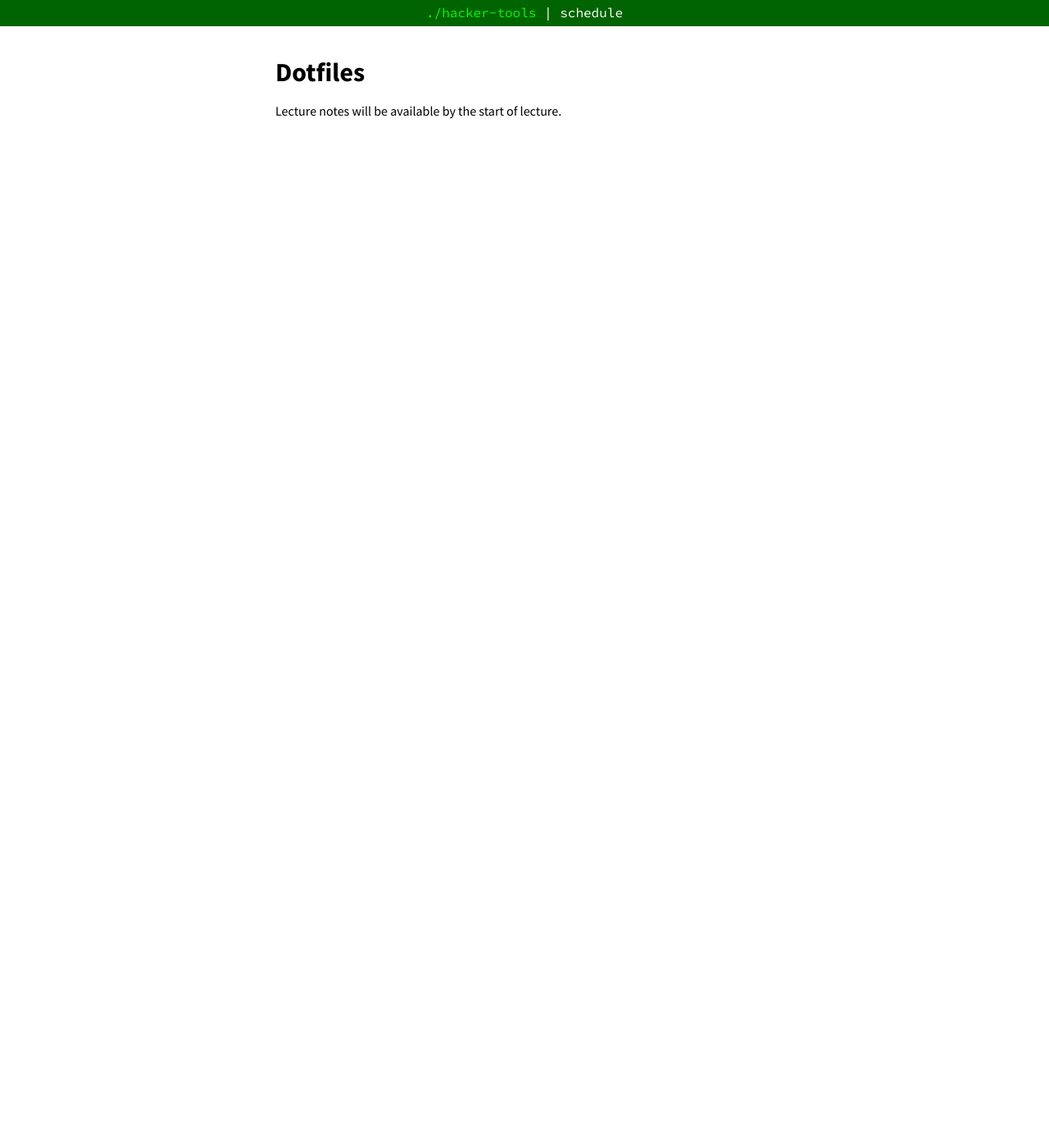
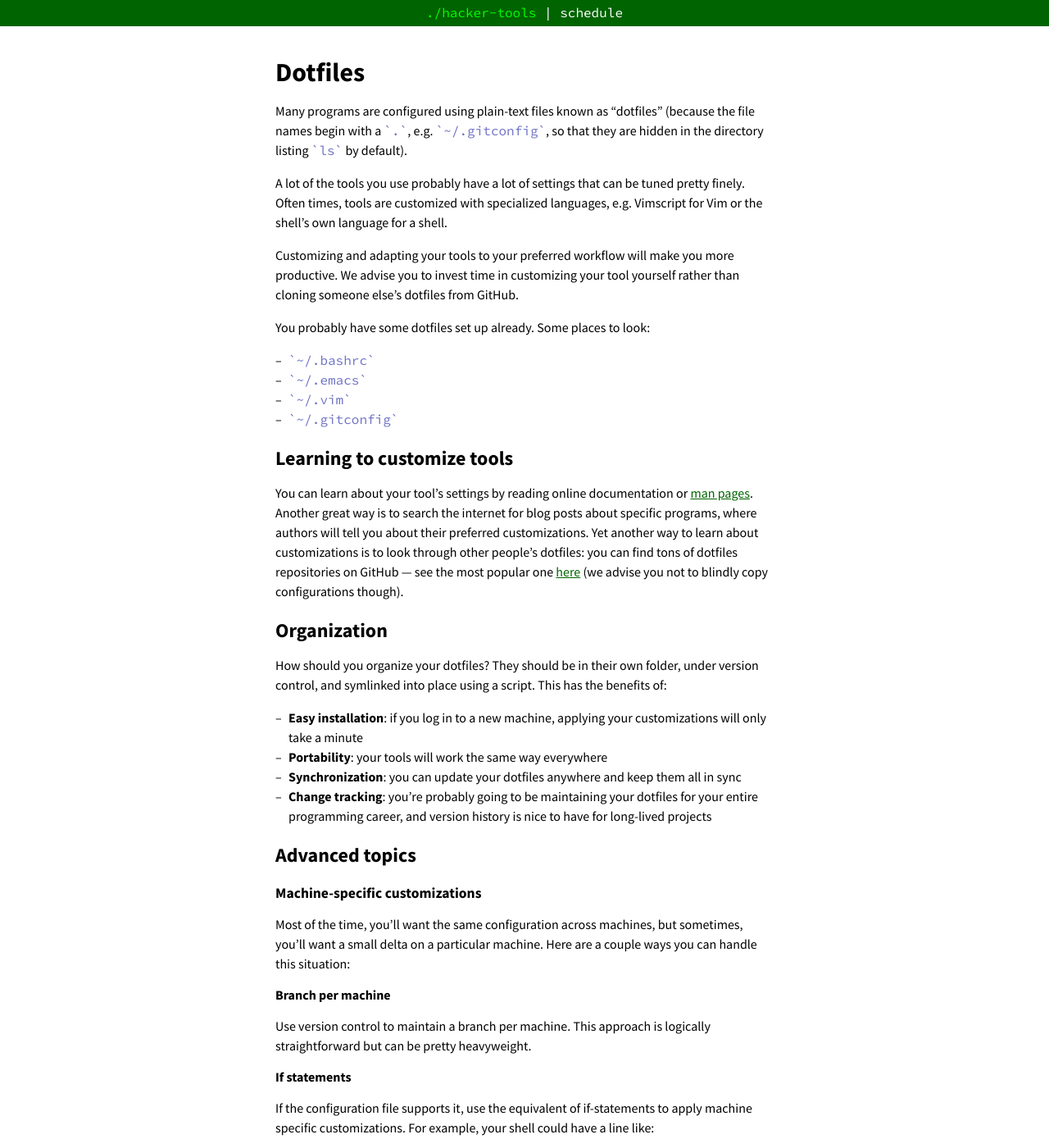
Before and after one commit to missing-semester-cn/missing-semester-cn.github.io, a Jekyll site: the page built from dotfiles.md, in a window 1280 px wide and 1400 px high. Shown: the whole window at 82% size. Built offline with Jekyll 4.4.1, drawn with Linux system fonts in a browser that asks for light colours; some of the changed text lies outside the part shown.

Commit message:
Add dotfiles content

````diff
--- a/dotfiles.md
+++ b/dotfiles.md
@@ -3,4 +3,107 @@ layout: page
 title: "Dotfiles"
 ---
 
-Lecture notes will be available by the start of lecture.
+Many programs are configured using plain-text files known as "dotfiles"
+(because the file names begin with a `.`, e.g. `~/.gitconfig`, so that they are
+hidden in the directory listing `ls` by default).
+
+A lot of the tools you use probably have a lot of settings that can be tuned
+pretty finely. Often times, tools are customized with specialized languages,
+e.g. Vimscript for Vim or the shell's own language for a shell.
+
+Customizing and adapting your tools to your preferred workflow will make you
+more productive. We advise you to invest time in customizing your tool yourself
+rather than cloning someone else's dotfiles from GitHub.
+
+You probably have some dotfiles set up already. Some places to look:
+
+- `~/.bashrc`
+- `~/.emacs`
+- `~/.vim`
+- `~/.gitconfig`
+
+# Learning to customize tools
+
+You can learn about your tool's settings by reading online documentation or
+[man pages](https://en.wikipedia.org/wiki/Man_page). Another great way is to
+search the internet for blog posts about specific programs, where authors will
+tell you about their preferred customizations. Yet another way to learn about
+customizations is to look through other people's dotfiles: you can find tons of
+dotfiles repositories on GitHub --- see the most popular one
+[here](https://github.com/mathiasbynens/dotfiles) (we advise you not to blindly
+copy configurations though).
+
+# Organization
+
+How should you organize your dotfiles? They should be in their own folder,
+under version control, and symlinked into place using a script. This has the
+benefits of:
+
+- **Easy installation**: if you log in to a new machine, applying your
+customizations will only take a minute
+- **Portability**: your tools will work the same way everywhere
+- **Synchronization**: you can update your dotfiles anywhere and keep them all
+in sync
+- **Change tracking**: you're probably going to be maintaining your dotfiles
+for your entire programming career, and version history is nice to have for
+long-lived projects
+
+# Advanced topics
+
+## Machine-specific customizations
+
+Most of the time, you'll want the same configuration across machines, but
+sometimes, you'll want a small delta on a particular machine. Here are a couple
+ways you can handle this situation:
+
+### Branch per machine
+
+Use version control to maintain a branch per machine. This approach is
+logically straightforward but can be pretty heavyweight.
+
+### If statements
+
+If the configuration file supports it, use the equivalent of if-statements to
+apply machine specific customizations. For example, your shell could have a line
+like:
+
+```
+if [[ "$(uname)" == "Darwin" ]]; then {do something}; fi
+```
+
+### Includes
+
+If the configuration file supports it, make use of includes. For example,
+a `~/.gitconfig` can have a setting:
+
+```
+[include]
+    path = ~/.gitconfig_local
+```
+
+And then on each machine, `~/.gitconfig_local` can contain machine-specific
+settings. You could even track these in a separate repository for
+machine-specific settings.
+
+# Resources
+
+- [GitHub does dotfiles](http://dotfiles.github.io/): dotfile frameworks,
+utilities, examples, and tutorials
+
+# Exercises
+
+1. Create a folder for your dotfiles (and set up version control, or wait till
+   we [cover that](/version-control/) in lecture).
+
+1. Add a configuration for at least one program, e.g. your shell, with some
+   customization (to start off, it can be something as simple as customizing
+   your shell prompt by setting `$PS1`).
+
+1. Set up a method to install your dotfiles quickly (and without manual effort)
+   on a new machine. This can be as simple as a shell script that calls `ln -s`
+   for each file, or you could use a [specialized
+   utility](http://dotfiles.github.io/#general-purpose-dotfile-utilities).
+
+1. Test your installation script on a fresh virtual machine.
+
+1. Migrate all of your current tool configurations to your dotfiles repository.
````
